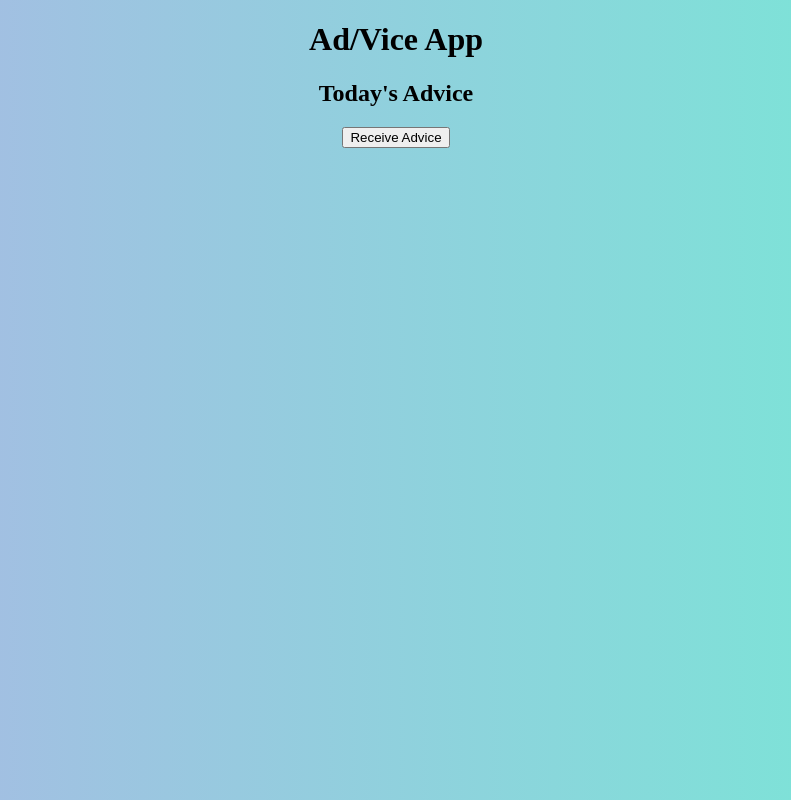
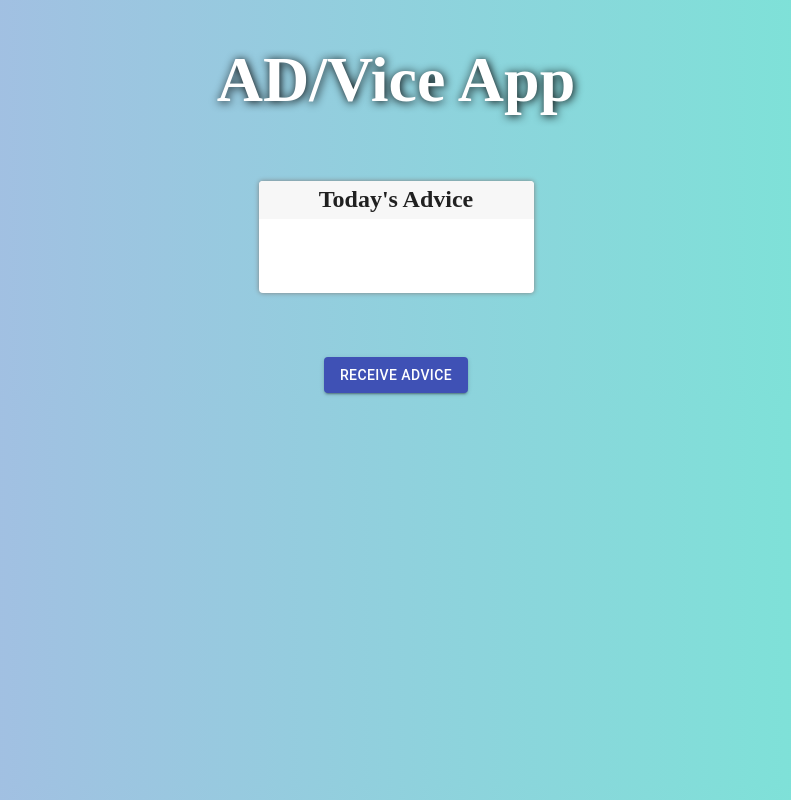
Before and after one commit to Mysta3/advice_app, a React (Create React App) app in the folder advice_api_app/: page / in a window 1280 px wide. Shown: the whole page, without its empty margins (244-1035 px from the left). Built offline with nearby package versions, Linux system fonts and the light colour scheme.

Commit message:
implemented materialUI styles to components.

```diff
--- a/advice_api_app/package.json
+++ b/advice_api_app/package.json
@@ -3,6 +3,8 @@
   "version": "0.1.0",
   "private": true,
   "dependencies": {
+    "@material-ui/core": "^4.9.0",
+    "@material/button": "^4.0.0",
     "@testing-library/jest-dom": "^4.2.4",
     "@testing-library/react": "^9.3.2",
     "@testing-library/user-event": "^7.1.2",
--- a/advice_api_app/src/components/AdviceResult.js
+++ b/advice_api_app/src/components/AdviceResult.js
@@ -1,16 +1,38 @@
 import React from 'react';
+import { makeStyles } from '@material-ui/core/styles';
+import Card from '@material-ui/core/Card';
+import CardContent from '@material-ui/core/CardContent';
 import '../index.css';
 
+//Material UI styling components
+const useStyles = makeStyles({
+  card: {
+    maxWidth: 275,
+    margin: ' 5% auto',
+    boxShadow: '0px 0px 5px grey;'
+  },
+  header: {
+    background: '#F7F7F7',
+    marginTop: '0',
+    padding: '2% 3%'
+  },
+  cardContent: {
+    padding: '5%'
+  }
+});
 function AdviceResult(props) {
-  const advice = props.getAdvice.advice;
-  const adviceID = props.getAdvice.slip_id;
+  const classes = useStyles(); //applies styles to variable
+  const advice = props.getAdvice.advice; //advice content
+  const adviceID = props.getAdvice.slip_id; //advice ID
 
   return (
-    <div>
-      <h2>Today's Advice</h2>
-      {advice && <h4>Tip # {adviceID}</h4>}
-      <p>{advice}</p>
-    </div>
+    <Card className={classes.card}>
+      <h2 className={classes.header}>Today's Advice</h2>
+      <CardContent className={classes.cardContent}>
+        {advice && <h3>Tip #{adviceID}</h3>}
+        <p>{advice}</p>
+      </CardContent>
+    </Card>
   );
 }
 
--- a/advice_api_app/src/components/ButtonFetch.js
+++ b/advice_api_app/src/components/ButtonFetch.js
@@ -1,4 +1,6 @@
 import React from 'react';
+import Button from '@material-ui/core/Button';
+
 
 function ButtonFetch(props) {
   // store params in another variable
@@ -6,7 +8,9 @@ function ButtonFetch(props) {
 
   return (
     <div>
-      <button onClick={generateAdvice}>Receive Advice</button>
+      <Button variant="contained" color="primary" onClick={generateAdvice}>
+        Receive Advice
+      </Button>
     </div>
   );
 }
--- a/advice_api_app/src/components/Header.js
+++ b/advice_api_app/src/components/Header.js
@@ -4,7 +4,7 @@ import '../index.css';
 function Header() {
   return (
     <div>
-      <h1>Ad/Vice App</h1>
+      <h1>AD/Vice App</h1>
     </div>
   );
 }
--- a/advice_api_app/src/index.css
+++ b/advice_api_app/src/index.css
@@ -6,16 +6,15 @@ body {
     #acb6e5,
     #74ebd5
   ); /* Chrome 10-25, Safari 5.1-6 */
-  background: linear-gradient(
-    to right,
-    #acb6e5,
-    #74ebd5
-  ); /* W3C, IE 10+/ Edge, Firefox 16+, Chrome 26+, Opera 12+, Safari 7+ */
-
-  /* font-family: -apple-system, BlinkMacSystemFont, 'Segoe UI', 'Roboto', 'Oxygen',
-    'Ubuntu', 'Cantarell', 'Fira Sans', 'Droid Sans', 'Helvetica Neue',
-    sans-serif; */
+  background: linear-gradient(to right, #acb6e5, #74ebd5);
   -webkit-font-smoothing: antialiased;
   -moz-osx-font-smoothing: grayscale;
   text-align: center;
 }
+
+h1 {
+  color: white;
+  font-family: cursive;
+  font-size: 4rem;
+  text-shadow: 1px 1px 10px black;
+}
```
Also changed, not shown: 1 other file (tests, documents, lock files or other folders).
